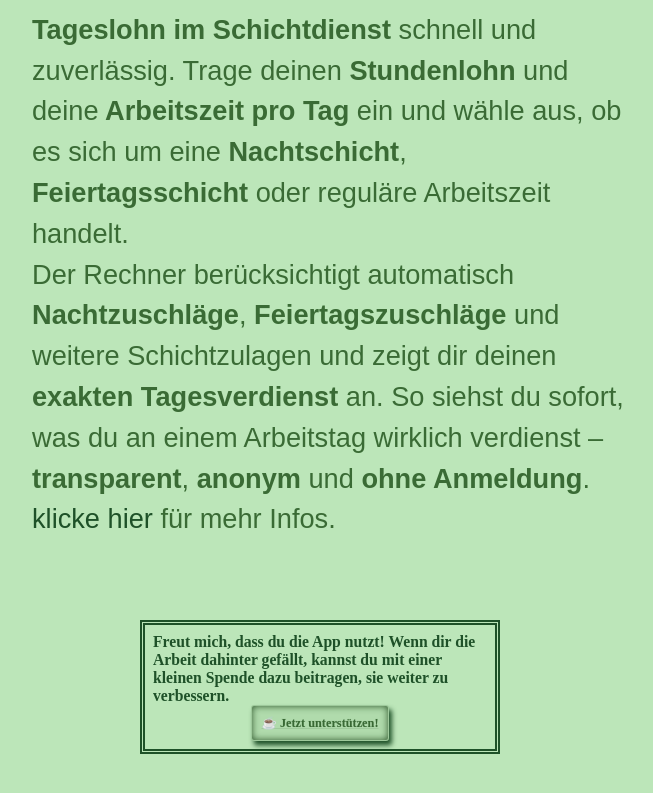
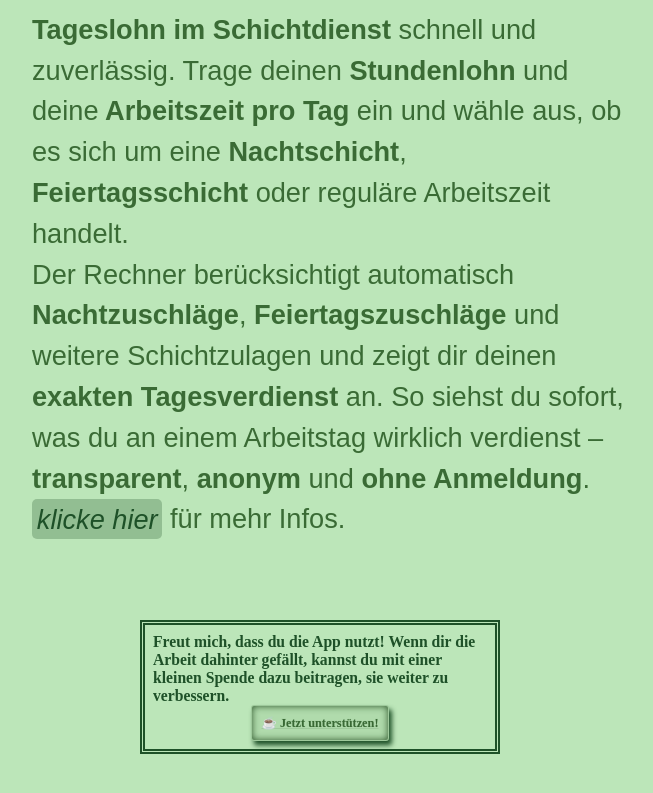
Before and after one commit to Burnxp/salarayToday, a React (Vite) app: page / in a window 1280 px wide. Shown: the part 1241-2034 px from the top of the page, without its empty margins (320-973 px from the left). Built offline with nearby package versions, Linux system fonts and the light colour scheme; no server answers.

Commit message:
Korrigiere Schriftgröße im Textbereich und verbessere Link-Stile

```diff
--- a/src/text.css
+++ b/src/text.css
@@ -32,7 +32,7 @@
         max-height: 100%;
         background-color: var(--hintergrund-hell);
         font-family: var(--normal-text);
-        font-size: clamp(1rem, 1.5vw + 0.5rem, 3rem);
+        font-size: clamp(1rem, 1.5vw + 0.5rem, 2.0rem);
         font-weight: 400;
         line-height: 1.5;
         color: var(--Color-1, #366633);
@@ -40,15 +40,28 @@
 
     }
 
-    .text a{
-        color: var(--Color-Marker, #1E5128);
-        text-decoration: none;
 
-    }
-    .text a:hover{
-        text-decoration: underline;
-    }
 
     .hidden {
         display: none;
     }
+
+
+    .text a {
+                color: var(--Color-Marker, #1E5128);
+        text-decoration: none;
+        font-style: italic;
+        background-color: #1e512844;
+        padding: 0.3rem;
+        box-sizing: 0 0.5 0.5rem black;
+        text-decoration: none;
+        border-radius: 5px;
+
+
+    }
+
+    .text a:hover{
+        color: #1e51286b;
+        text-decoration: unset;
+
+    }
```
